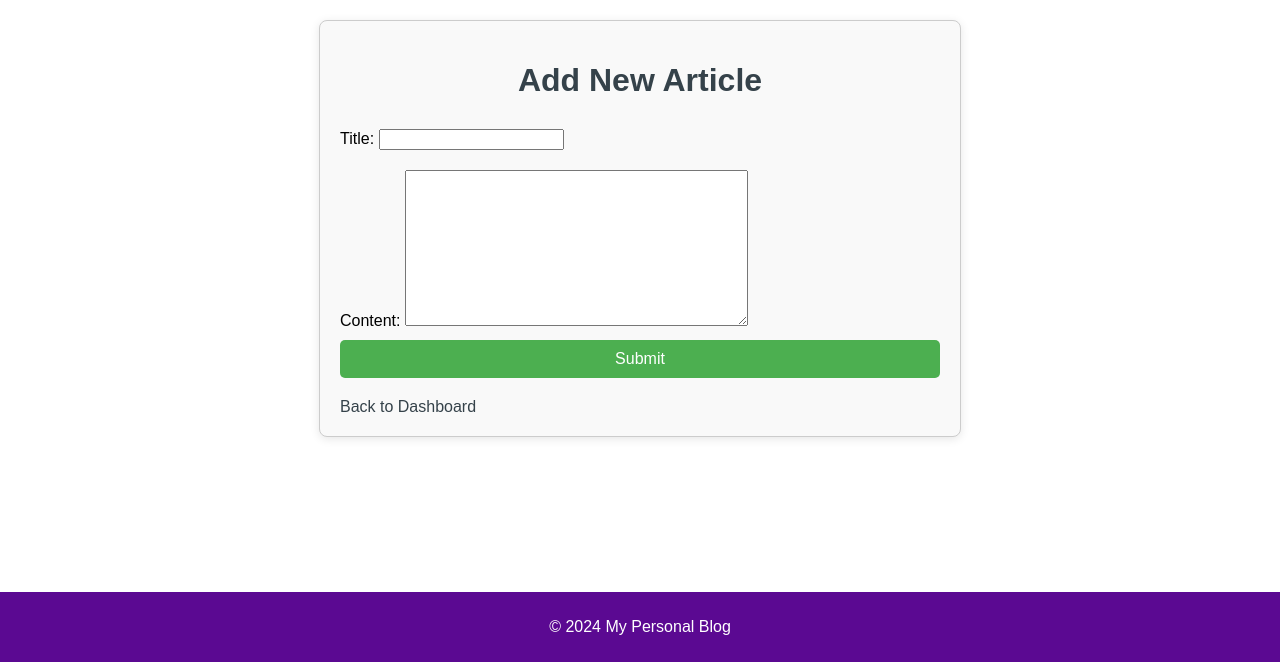
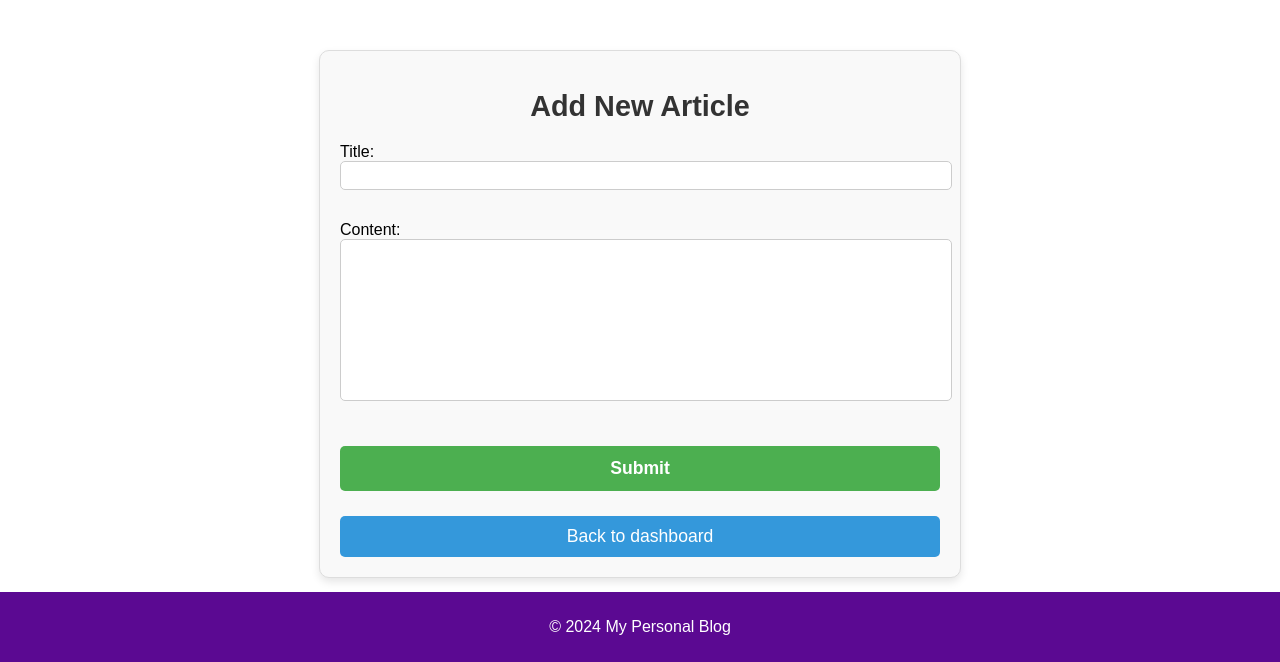
Before and after one commit to Diego-Alreaver/Personal-Blog-WebAPP, a Django app: page /add_article/ in a window 1280 px wide. Shown: the part 138-800 px from the top of the page. Run offline with Django 5.2, Linux system fonts and the light colour scheme; a user stored in the database is signed in.

Commit message:
fixed some bugs

```diff
--- a/personal_blog/blog/static/css/styles.css
+++ b/personal_blog/blog/static/css/styles.css
@@ -230,64 +241,6 @@ footer {
 }
 
 
-
-
-/* Estilo general para la página de agregar artículo */
-
-.add-article-title {
-    font-size: 2em; /* Tamaño de fuente grande para el título */
-    color: #35424a; /* Color del texto del título */
-    margin-bottom: 20px; /* Espacio debajo del título */
-    text-align: center; /* Centra el título en el contenedor */
-}
-
-.add-article-container {
-    max-width: 600px; /* Limita el ancho del formulario */
-    margin: 20px auto; /* Centra el contenido */
-    padding: 20px; /* Espaciado interno */
-    background-color: #f9f9f9; /* Fondo claro para el formulario */
-    border: 1px solid #ccc; /* Borde sutil */
-    border-radius: 8px; /* Bordes redondeados */
-    box-shadow: 0 2px 10px rgba(0, 0, 0, 0.1); /* Sombra sutil */
-}
-
-.article-form {
-    display: flex; /* Utiliza flexbox para organizar los elementos */
-    flex-direction: column; /* Coloca los elementos en columna */
-}
-
-.article-form p {
-    margin: 10px 0; /* Espaciado entre los campos del formulario */
-}
-
-.submit-button {
-    background-color: #4CAF50; /* Color de fondo verde para el botón */
-    color: white; /* Color del texto del botón */
-    padding: 10px 20px; /* Espaciado interno del botón */
-    border: none; /* Sin borde */
-    border-radius: 5px; /* Bordes redondeados */
-    font-size: 1em; /* Tamaño de fuente del botón */
-    cursor: pointer; /* Cambia el cursor al pasar por encima */
-    transition: background-color 0.3s ease; /* Transición suave */
-}
-
-.submit-button:hover {
-    background-color: #45a049; /* Cambio de color al hacer hover */
-}
-
-.back-to-dashboard {
-    display: inline-block; /* Asegura que el enlace se comporte como un botón */
-    margin-top: 20px; /* Espacio encima del enlace */
-    color: #35424a; /* Color del texto del enlace */
-    text-decoration: none; /* Sin subrayado */
-    transition: color 0.3s ease; /* Transición suave */
-}
-
-.back-to-dashboard:hover {
-    color: #b80d29; /* Color al hacer hover */
-}
-
-
 /* Contenedor para la página de eliminar artículo */
 .delete-article-container {
     text-align: center;
@@ -319,10 +272,104 @@ footer {
     display: inline-block;
 }
 
-/* Añadir espaciado extra entre los botones */
 .delete-article-container button,
 .delete-article-container a {
     display: block;  /* Los hace ocupar el 100% del ancho de su contenedor */
     margin: 10px auto;  /* Centra los botones y añade un margen de 10px arriba y abajo */
     max-width: 200px;  /* Limita el ancho máximo de los botones */
 }
+
+
+
+
+
+/* Contenedor del formulario */
+.add-article-container,
+.edit-article-container {
+    max-width: 600px;
+    margin: 50px auto;
+    padding: 20px;
+    background-color: #f9f9f9;
+    border: 1px solid #ddd;
+    border-radius: 10px;
+    box-shadow: 0 4px 8px rgba(0, 0, 0, 0.1);
+}
+
+/* Encabezado del formulario */
+.add-article-container h1,
+.edit-article-container h1 {
+    text-align: center;
+    color: #333;
+    font-size: 1.8em;
+    margin-bottom: 20px;
+}
+
+/* Estilo para los inputs del formulario */
+.add-article-container form input,
+.edit-article-container form input,
+.add-article-container form textarea,
+.edit-article-container form textarea,
+.add-article-container form select,
+.edit-article-container form select {
+    width: 100%;
+    padding: 5px;
+    margin-bottom: 15px;
+    border: 1px solid #ccc;
+    border-radius: 5px;
+    font-size: 0.95em;
+}
+
+
+.add-article-container form textarea,
+.edit-article-container form textarea {
+    resize: none; /* No permite redimensionar */
+    height: 150px; /* Ajusta la altura del campo content */
+}
+
+/* Estilo para el botón de guardar */
+.add-article-container form button,
+.edit-article-container form button {
+    width: 100%;
+    padding: 12px 20px;
+    background-color: #4CAF50;
+    color: white;
+    border: none;
+    border-radius: 5px;
+    font-size: 1.1em;
+    font-weight: bold;
+    cursor: pointer;
+    transition: background-color 0.3s ease;
+    margin-bottom: 15px;
+}
+
+.add-article-container form button:hover,
+.edit-article-container form button:hover {
+    background-color: #45a049;
+}
+
+/* Estilo para el enlace de regreso al dashboard */
+.add-article-container a,
+.edit-article-container a {
+    display: block;
+    text-align: center;
+    padding: 10px;
+    background-color: #3498db;
+    color: white;
+    text-decoration: none;
+    border-radius: 5px;
+    font-size: 1.1em;
+    transition: background-color 0.3s ease;
+}
+
+.add-article-container a:hover,
+.edit-article-container a:hover {
+    background-color: #2980b9;
+}
+
+/* Espaciado adecuado */
+.add-article-container form button,
+.edit-article-container form button,
+.add-article-container a,
+.edit-article-container a {
+    margin-top: 10px;
+}
--- a/personal_blog/blog/templates/blog/add_article.html
+++ b/personal_blog/blog/templates/blog/add_article.html
@@ -3,6 +3,7 @@
 {% block title %}Add New Article{% endblock %}
 
 {% block content %}
+
     <div class="add-article-container">
         <h1 class="add-article-title">Add New Article</h1>
         <form method="POST" class="article-form">
@@ -10,6 +11,7 @@
             {{ form.as_p }}
             <button type="submit" class="submit-button">Submit</button>
         </form>
-        <a href="{% url 'dashboard' %}" class="back-to-dashboard">Back to Dashboard</a>
+        <a href="{% url 'dashboard' %}" class="back-to-dashboard">Back to dashboard</a>
     </div>
+
 {% endblock %}
--- a/personal_blog/blog/templates/blog/edit_article.html
+++ b/personal_blog/blog/templates/blog/edit_article.html
@@ -1,9 +1,10 @@
 {% extends 'blog/base.html' %}
 
-{% block title %}Add New Article{% endblock %}
+{% block title %}Edit Article{% endblock %}
 
 {% block content %}
 
+    <div class="edit-article-container">
         <h1>Edit Article</h1>
         <form method="POST">
             {% csrf_token %}
@@ -11,5 +12,6 @@
             <button type="submit">Save Changes</button>
         </form>
         <a href="{% url 'dashboard' %}">Back to dashboard</a>
+    </div>
 
 {% endblock %}
--- a/personal_blog/blog/views.py
+++ b/personal_blog/blog/views.py
@@ -75,6 +75,6 @@ def delete_article_view(request, article_id):
 
     if request.method == 'POST':
         article.delete()
-        return redirect('dashboard')  # Redirige al dashboard después de eliminar
+        return redirect('dashboard')
 
     return render(request, 'blog/delete_article.html', {'article': article})
```
Also changed, not shown: other parts of personal_blog/blog/static/css/styles.css (+26 -15 lines), personal_blog/blog/templates/blog/dashboard.html (+5 -2 lines), personal_blog/db.sqlite3. Lines whose indentation alone changed are shown as unchanged.
